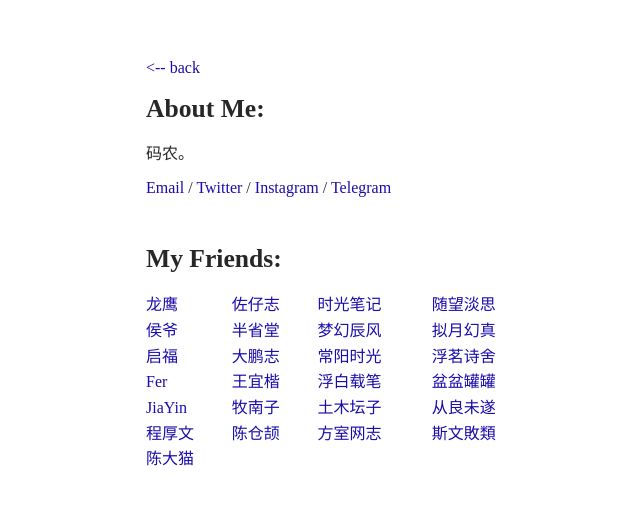
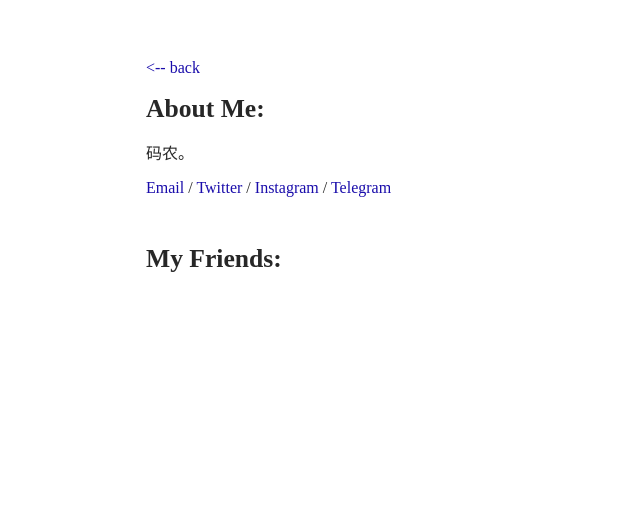
Before and after one commit to maicoder/blog, a Jekyll site: the page built from me/index.md, in a window 1280 px wide. Shown: the top 505 px of the page, without its empty margins (194-834 px from the left). Built offline with Jekyll 4.4.1, drawn with Linux system fonts in a browser that asks for light colours; some web fonts are replaced.

Commit message:
Update about.html

```diff
--- a/_layouts/about.html
+++ b/_layouts/about.html
@@ -11,46 +11,5 @@ layout: default
 <br>
     <h1 class="about__title">My Friends:</h1>
 <br>
-<table width="400" border="25" height="180">
-<tr>
-    <td><a href="http://iyest.com/blog/" target="_blank">龙鹰</a></td>
-	<td><a href="http://jinbo123.com/" target="_blank">佐仔志</a></td>
-    <td><a href="http://www.lieking.com/" target="_blank">时光笔记</a></td>
-    <td><a href="http://www.lushaojun.com/" target="_blank">随望淡思</a></td>
-</tr>
-<tr>
-    <td><a href="http://houye.xyz/" target="_blank">侯爷</a></td>
-	<td><a href="http://maguang.net/" target="_blank">半省堂</a></td>
-    <td><a href="https://www.mhcf.net/" target="_blank">梦幻辰风</a></td>
-    <td><a href="https://chinr.net/" target="_blank">拟月幻真</a></td>
-</tr>
-<tr>
-    <td><a href="http://www.huangqifu.com/" target="_blank">启福</a></td>
-	<td><a href="http://dapengde.com/" target="_blank">大鹏志</a></td>
-	<td><a href="http://cyhour.com/" target="_blank">常阳时光</a></td>
-    <td><a href="http://blog.exbye.com/" target="_blank">浮茗诗舍</a></td>
-</tr>
-<tr>
-    <td><a href="http://imfer.me/" target="_blank">Fer</a></td>
-	<td><a href="http://www.wangyikai.com/" target="_blank">王宜楷</a></td>
-	<td><a href="http://ningqun.shdot.com/" target="_blank">浮白载笔</a></td>
-	<td><a href="http://penpenguanguan.com/" target="_blank">盆盆罐罐</a></td>
-</tr>
-<tr>
-    <td><a href="http://imjiayin.com/" target="_blank">JiaYin</a></td>
-	<td><a href="http://www.munanzi.com/" target="_blank">牧南子</a></td>
-	<td><a href="https://tumutanzi.com" target="_blank">土木坛子</a></td>
-	<td><a href="https://www.ithmz.com/" target="_blank">从良未遂</a></td>
-</tr>
-<tr>
-    <td><a href="https://chenghouwen.com/" target="_blank">程厚文</a></td>
-    <td><a href="http://imzm.im/" target="_blank">陈仓颉</a></td>
-	<td><a href="http://fangshi.org/" target="_blank">方室网志</a></td>
-	<td><a href="https://elizen.me/" target="_blank">斯文敗類</a></td>
-</tr>
-<tr>
-	<td><a href="https://chidd.net" target="_blank">陈大猫</a></td>
-</tr>
-</table>
 
 </div>
```
